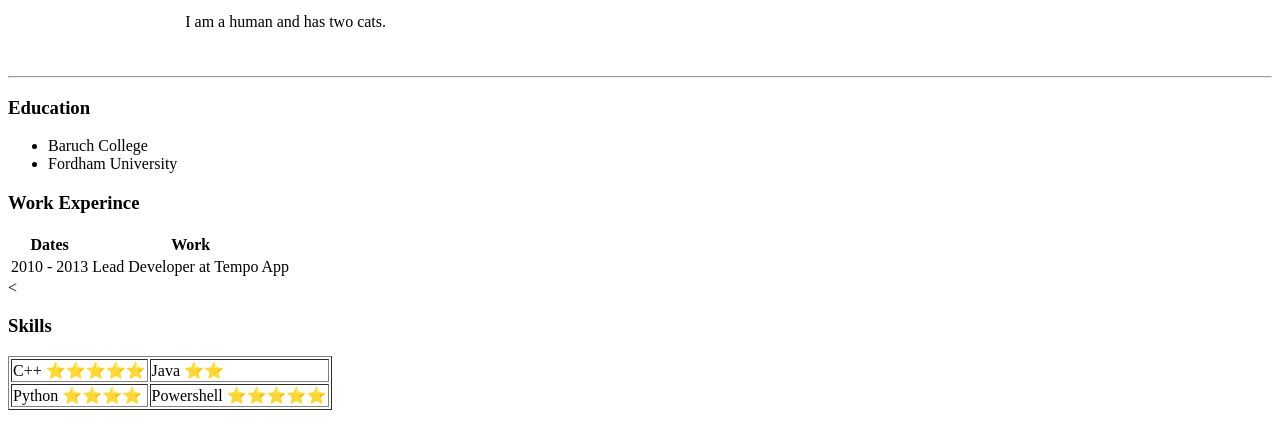
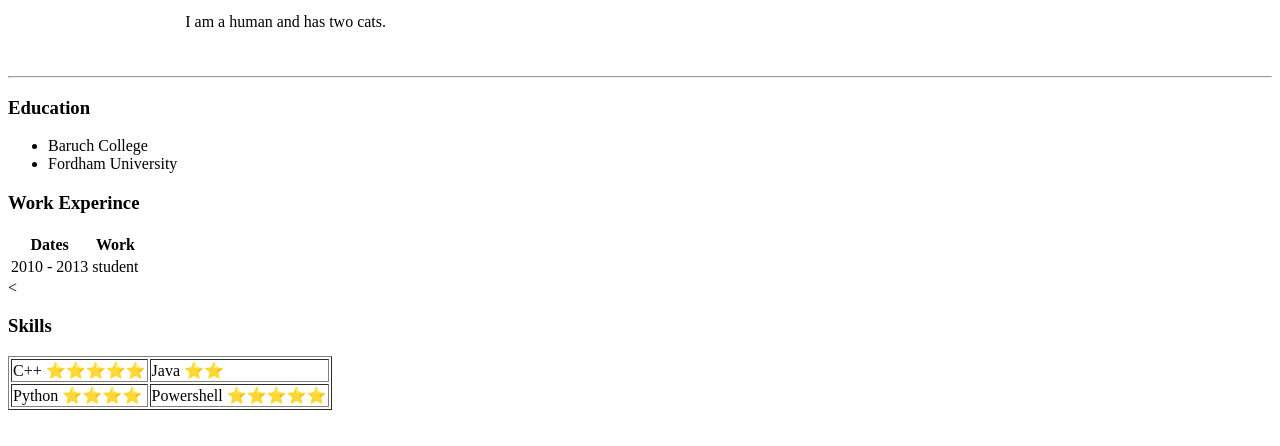
Before and after one commit to yunhuii/CV, a plain HTML site: page index.html in a window 1280 px wide. Shown: the part 130-576 px from the top of the page. Drawn offline with Linux system fonts and the light colour scheme.

Commit message:
Update index.html

```diff
--- a/index.html
+++ b/index.html
@@ -35,7 +35,7 @@
     </tbody>
     <tr>
       <td>2010 - 2013</td>
-      <td>Lead Developer at Tempo App</td>
+      <td>student</td>
 
     </tr>
     </table>
```
